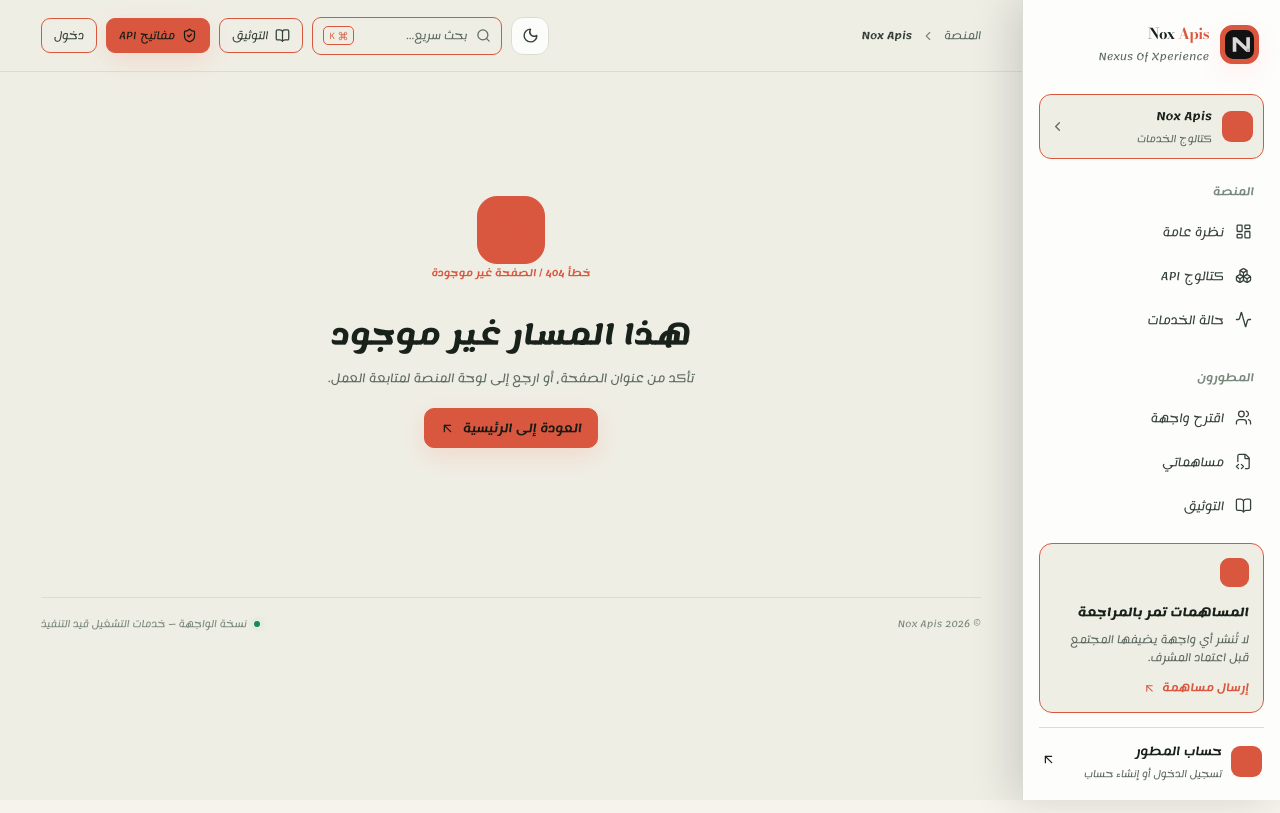
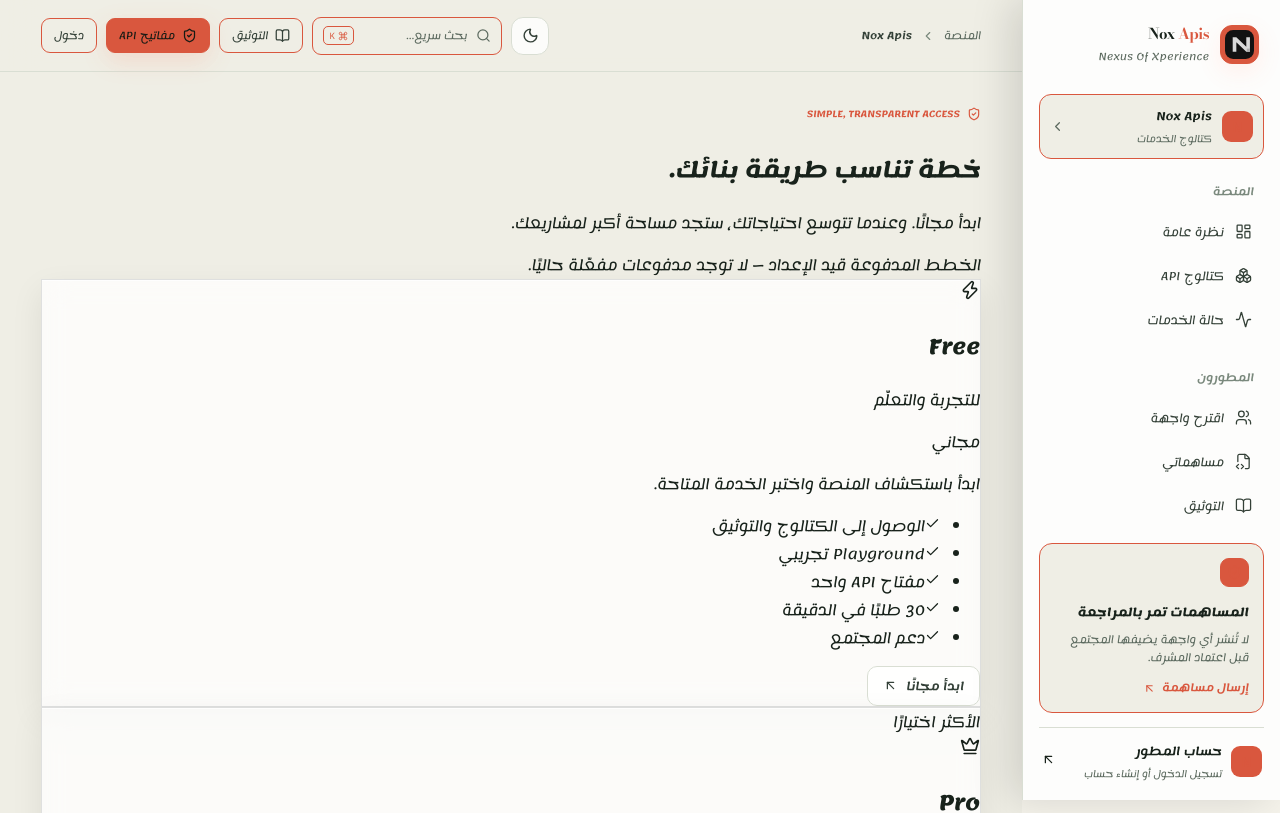
Before and after one commit to T7-T7/Bmg-Apis, a Next.js app: page /pricing in a window 1280 px wide. Before the commit this address had no page. Shown: the top 813 px of the page. Built offline with nearby package versions, Linux system fonts and the light colour scheme.

Commit message:
Create Nox Apis pricing plans page

```diff
--- /dev/null
+++ b/app/pricing/page.tsx
@@ -0,0 +1,39 @@
+"use client";
+
+import Link from "next/link";
+import { motion } from "motion/react";
+import { ArrowUpLeft, Check, Crown, Headphones, Infinity, ShieldCheck, Zap } from "lucide-react";
+
+const plans = [
+  { id: "free", name: "Free", price: "مجاني", note: "للتجربة والتعلّم", description: "ابدأ باستكشاف المنصة واختبر الخدمة المتاحة.", icon: Zap, features: ["الوصول إلى الكتالوج والتوثيق", "Playground تجريبي", "مفتاح API واحد", "30 طلبًا في الدقيقة", "دعم المجتمع"], action: "ابدأ مجانًا", href: "/signup?next=/dashboard" },
+  { id: "pro", name: "Pro", price: "قريبًا", note: "للمطورين والمشاريع النشطة", description: "حدود أعلى وأدوات متابعة أكثر لمشاريعك.", icon: Crown, featured: true, features: ["كل مزايا Free", "حدود استخدام أعلى", "مفاتيح متعددة", "سجل طلبات وتحليلات", "أولوية في الدعم"], action: "انضم إلى قائمة Pro", href: "/signup?next=/dashboard" },
+  { id: "business", name: "Business", price: "حسب الاتفاق", note: "للفرق والمنتجات", description: "خيارات مرنة للمشاريع التي تحتاج تكاملًا مخصصًا.", icon: Headphones, features: ["كل مزايا Pro", "إدارة أعضاء الفريق", "حدود مخصصة", "دعم تكامل مخصص", "اتفاقية خدمة عند التفعيل"], action: "تواصل معنا", href: "mailto:hello@noxapis.com" },
+];
+
+const reveal = { hidden: { opacity: 0, y: 20 }, visible: { opacity: 1, y: 0, transition: { duration: .5, ease: "easeOut" as const } } };
+
+export default function PricingPage() {
+  return (
+    <div className="nox-pricing">
+      <motion.section className="pricing-intro" variants={reveal} initial="hidden" animate="visible">
+        <span className="eyebrow"><ShieldCheck size={14} /> SIMPLE, TRANSPARENT ACCESS</span>
+        <h1>خطة تناسب طريقة بنائك.</h1>
+        <p>ابدأ مجانًا. وعندما تتوسع احتياجاتك، ستجد مساحة أكبر لمشاريعك.</p>
+        <span className="pricing-status-note">الخطط المدفوعة قيد الإعداد — لا توجد مدفوعات مفعّلة حاليًا.</span>
+      </motion.section>
+      <motion.section className="pricing-grid" variants={reveal} initial="hidden" whileInView="visible" viewport={{ once: true, amount: .1 }}>
+        {plans.map(plan => { const Icon = plan.icon; return <motion.article key={plan.id} className={"pricing-card glass-panel " + (plan.featured ? "featured" : "")} whileHover={{ y: -5 }} transition={{ duration: .2 }}>
+          {plan.featured && <span className="pricing-featured-label">الأكثر اختيارًا</span>}
+          <div className="pricing-card-icon"><Icon size={20} /></div>
+          <h2>{plan.name}</h2><p className="pricing-plan-note">{plan.note}</p>
+          <div className="pricing-price">{plan.price}</div><p className="pricing-description">{plan.description}</p>
+          <ul>{plan.features.map(feature => <li key={feature}><Check size={15} />{feature}</li>)}</ul>
+          <Link className={plan.featured ? "button-primary pricing-action" : "button-secondary pricing-action"} href={plan.href}>{plan.action}<ArrowUpLeft size={15} /></Link>
+        </motion.article>; })}
+      </motion.section>
+      <motion.section className="pricing-footnote glass-panel" variants={reveal} initial="hidden" whileInView="visible" viewport={{ once: true }}>
+        <Infinity size={19} /><div><strong>لا توجد رسوم مخفية.</strong><p>الأسعار وحدود الباقات النهائية ستُعلن عند تفعيل نظام الفوترة. لا يتم تحصيل أي مبلغ من خلال هذه الصفحة.</p></div>
+      </motion.section>
+    </div>
+  );
+}
```
